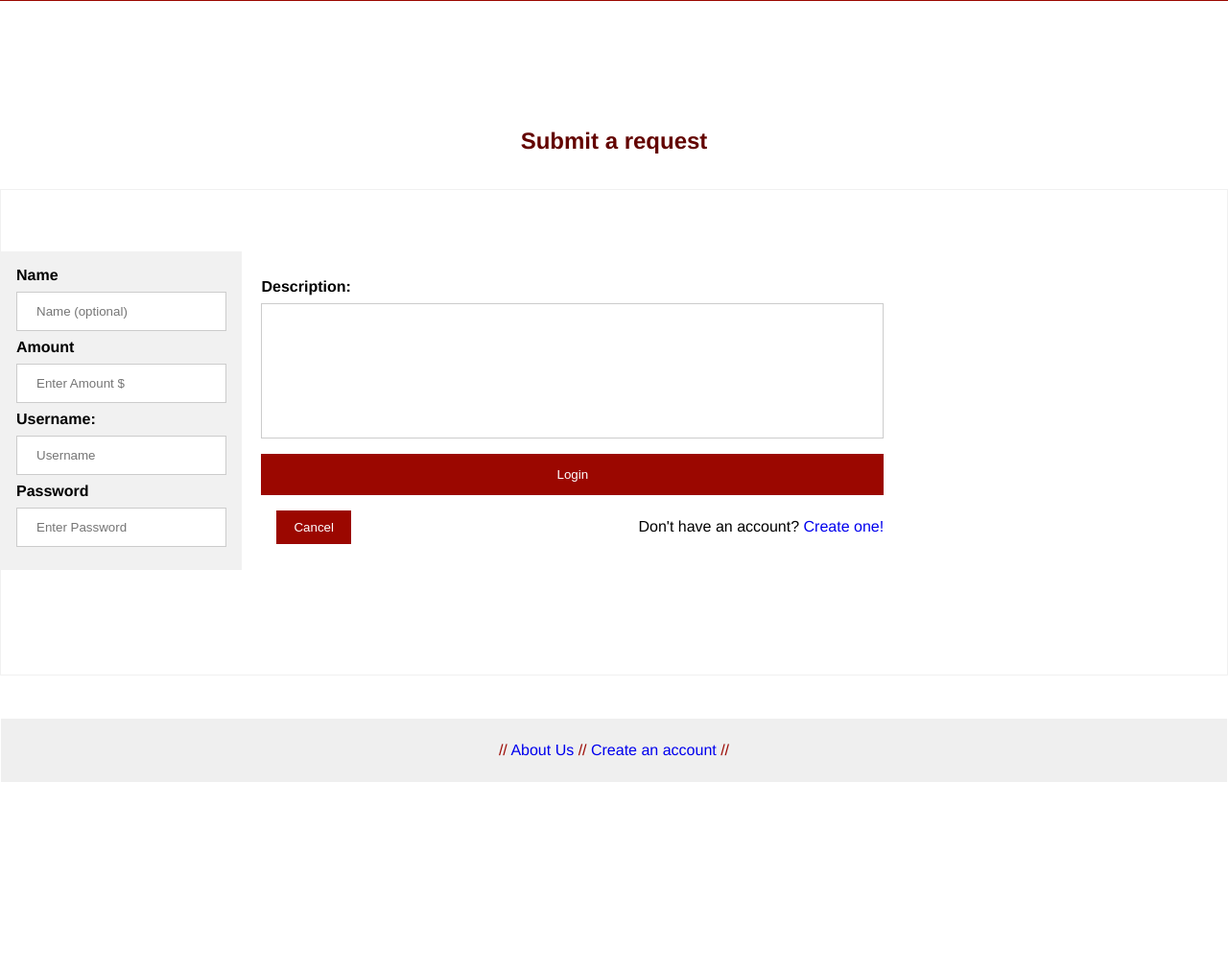
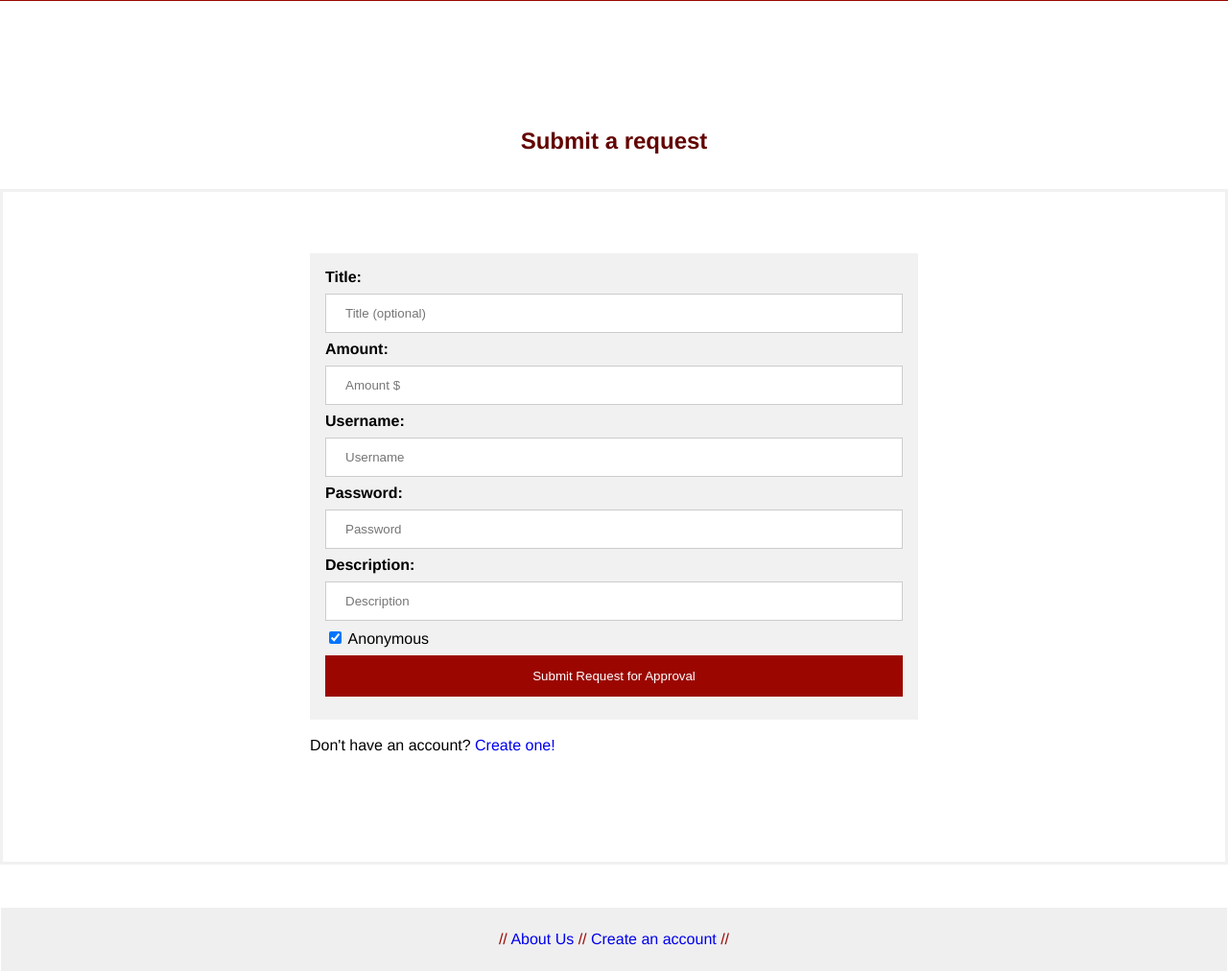
Before and after one commit to reed-college/ReeDistribute, a Flask app: page /open_request in a window 1280 px wide. Shown: the part 163-1176 px from the top of the page at 96% size. Before the commit the page ends 978 px from the top, so only its background shows below. Run offline with Flask 2, Linux system fonts and the light colour scheme; parts of the project's set-up code (start-up, migrations or seed data) failed here and were passed over.

Commit message:
change formatting
make boxes all align and set description as an input for the form

```diff
--- a/templates/request.html
+++ b/templates/request.html
@@ -7,16 +7,20 @@
     <title>Create Account</title>
 <style>
 form {
-    border: 1px solid #f1f1f1;
+    padding-left:25%;
+    padding-right:25%;
+    border: 3px solid #f1f1f1;
 }
-input[type=name], input[type=number], input[type=user], input[type=password] {
+input[type=title], input[type=number], input[type=user], input[type=password], input[type=description] {
     padding: 12px 20px;
     margin: 8px 0;
-    display: inline;
+    display: inline-block;
     border: 1px solid #ccc;
-    box-sizing: border-box;
+    width: 100%;
 }
-
+input[type=description] {
+    overflow: visible
+}
 textarea {
     resize: none;
     width: 100%;
@@ -46,22 +50,15 @@ label {
     text-align: left;
 }
 
-.cancelbtn {
-    width: auto;
-    padding: 10px 18px;
-    background-color: #9b0700;
-}
 
 .container {
     padding: 16px;
-    word-spacing: 20%;
-    display: inline-block;
+    float: center;
+    background-color:#f1f1f1;
 }
-a.container {
-    padding:10px;
-}
+
 span.psw {
-    float: right;
+    float: center;
     padding-top: 16px;
 }
 h2 {
@@ -72,7 +69,7 @@ h2 {
 @media screen and (max-width: 300px) {
     span.psw {
        display: block;
-       float: none;
+       float: center;
     }
     .cancelbtn {
        width: 100%;
@@ -88,31 +85,26 @@ h2 {
 
 <form action="/basic" method="post">
 <p>
-  <div class="container" type="req" style="background-color:#f1f1f1">
-    <label><b>Name</b></label>
-    <input type="name" placeholder="Name (optional)" name="nme">
+  <div class="container" type="req">
+    <label><b>Title:</b></label>
+    <input type="title" placeholder="Title (optional)" name="title">
 
-    <label><b>Amount</b></label>
-    <input type="number" placeholder="Enter Amount $" name="amt" required><br>
+    <label><b>Amount:</b></label>
+    <input type="number" placeholder="Amount $" name="amt" required><br>
 
     <label><b>Username:</b></label>
     <input type="user" placeholder="Username" name="uname" required>
 
-    <label><b>Password</b></label>
-    <input type="password" placeholder="Enter Password" name="pwd" required></br>
+    <label><b>Password:</b></label>
+    <input type="password" placeholder="Password" name="pwd" required></br>
 
-  </div>
-  <div class="container" >
     <label><b>Description:</b></label>
-    <textarea></textarea>
-
-    <button type="submit">Login</button>
-  <div class="container" style="display:inline">
-    <button type="button" class="cancelbtn">Cancel</button>
+    <input type="description" placeholder="Description" name="description" required><br>
+    <input type="checkbox" checked="checked"> Anonymous<br>
+    <button type="submit">Submit Request for Approval</button>
+    </div>
+    <br>
     <span class="psw">Don't have an account? <a href="/create_account">Create one!</a></span>
-
-  </div>
   </p>
 </body>
 {% endblock %}
-</head>
```
